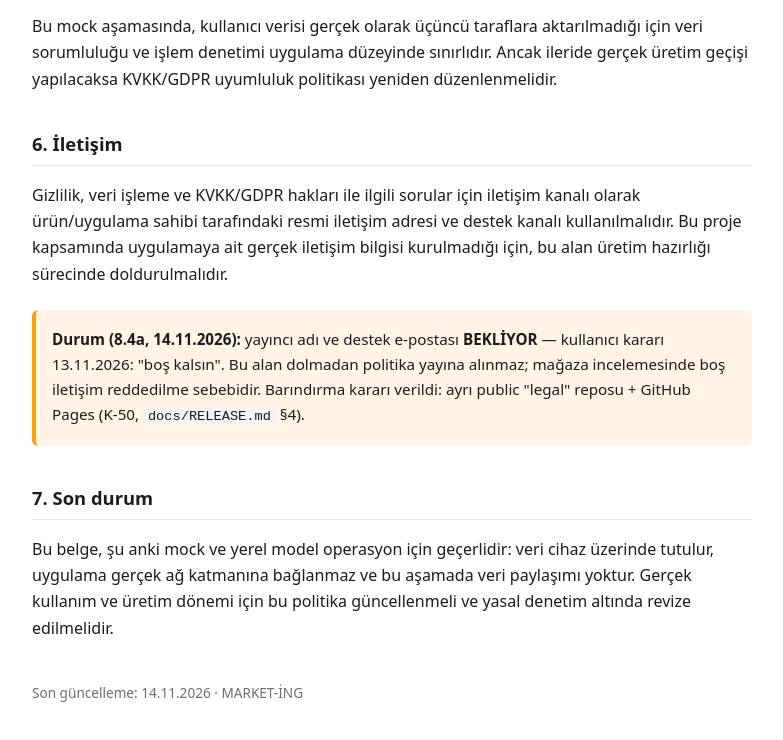
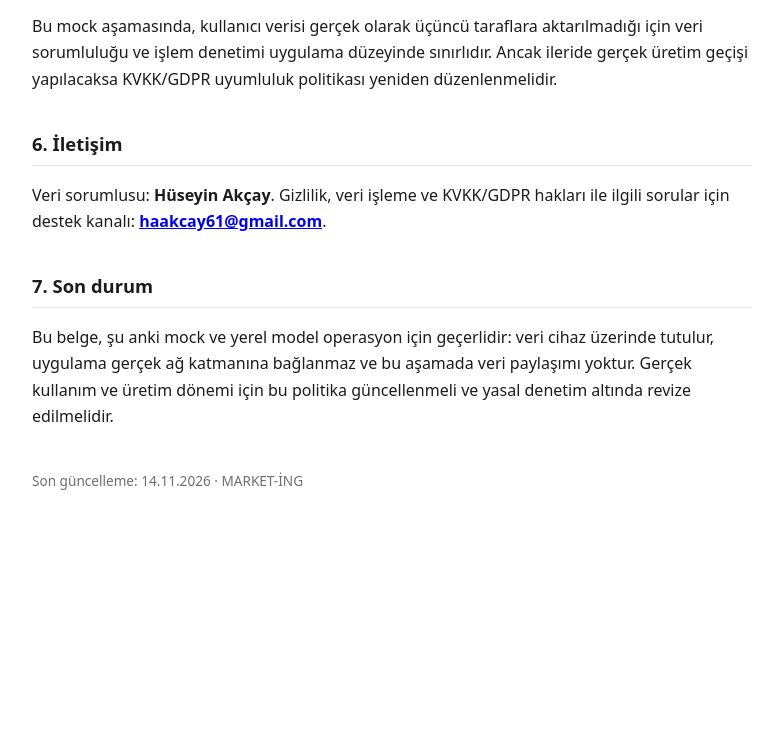
Before and after one commit to haakcar0610/market-ing-legal-, a plain HTML site: page index.html in a window 1280 px wide. Shown: the part 1879-2619 px from the top of the page, without its empty margins (248-1031 px from the left). After the commit the page ends 2436 px from the top, so only its background shows below. Drawn offline with Linux system fonts and the light colour scheme.

Commit message:
Add files via upload

```diff
--- a/index.html
+++ b/index.html
@@ -68,10 +68,7 @@
 </ul>
 <p>Bu mock aşamasında, kullanıcı verisi gerçek olarak üçüncü taraflara aktarılmadığı için veri sorumluluğu ve işlem denetimi uygulama düzeyinde sınırlıdır. Ancak ileride gerçek üretim geçişi yapılacaksa KVKK/GDPR uyumluluk politikası yeniden düzenlenmelidir.</p>
 <h2>6. İletişim</h2>
-<p>Gizlilik, veri işleme ve KVKK/GDPR hakları ile ilgili sorular için iletişim kanalı olarak ürün/uygulama sahibi tarafındaki resmi iletişim adresi ve destek kanalı kullanılmalıdır. Bu proje kapsamında uygulamaya ait gerçek iletişim bilgisi kurulmadığı için, bu alan üretim hazırlığı sürecinde doldurulmalıdır.</p>
-<blockquote>
-<p><strong>Durum (8.4a, 14.11.2026):</strong> yayıncı adı ve destek e-postası <strong>BEKLİYOR</strong> — kullanıcı kararı 13.11.2026: &quot;boş kalsın&quot;. Bu alan dolmadan politika yayına alınmaz; mağaza incelemesinde boş iletişim reddedilme sebebidir. Barındırma kararı verildi: ayrı public &quot;legal&quot; reposu + GitHub Pages (K-50, <code>docs/RELEASE.md</code> §4).</p>
-</blockquote>
+<p>Veri sorumlusu: <strong>Hüseyin Akçay</strong>. Gizlilik, veri işleme ve KVKK/GDPR hakları ile ilgili sorular için destek kanalı: <strong><a href="mailto:haakcay61@gmail.com">haakcay61@gmail.com</a></strong>.</p>
 <h2>7. Son durum</h2>
 <p>Bu belge, şu anki mock ve yerel model operasyon için geçerlidir: veri cihaz üzerinde tutulur, uygulama gerçek ağ katmanına bağlanmaz ve bu aşamada veri paylaşımı yoktur. Gerçek kullanım ve üretim dönemi için bu politika güncellenmeli ve yasal denetim altında revize edilmelidir.</p>
 <footer>Son güncelleme: 14.11.2026 · MARKET-İNG</footer>
```
